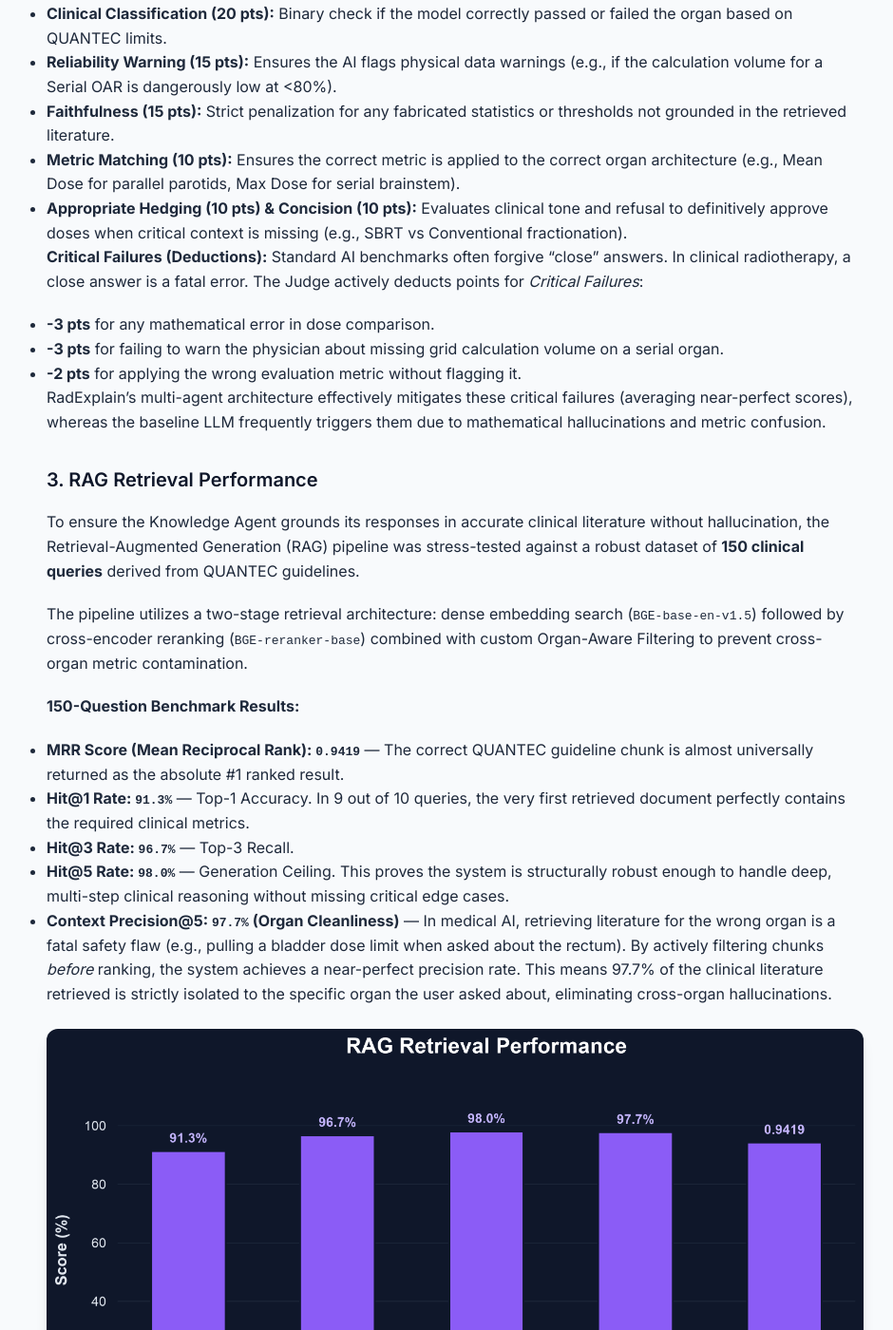
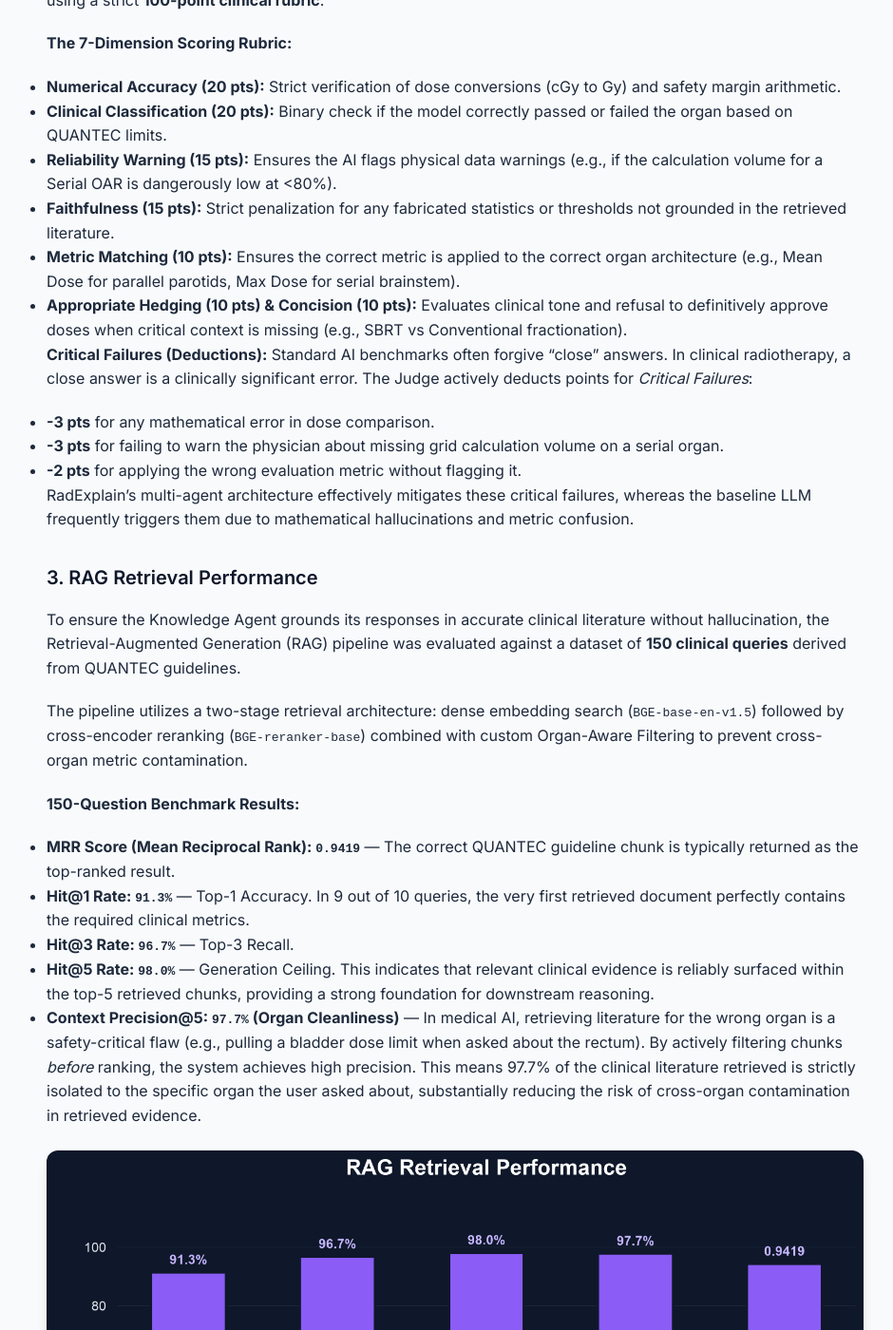
Before and after one commit to ArpanBhowmik/radexplain-project, a Jekyll site: the page built from index.md, in a window 1280 px wide and 1400 px high, scrolled down 8285 px. Shown: the whole window at 95% size, without its empty margins (161-1101 px from the left). Built offline with Jekyll 4.4.1, drawn with Linux system fonts in a browser that asks for light colours; some of the changed text lies outside the part shown.

Commit message:
Refine academic tone: replace overclaims with measured language for PhD readiness

```diff
--- a/index.md
+++ b/index.md
@@ -152,7 +152,7 @@ layout: default
 
 ## Evaluation Results
 
-The multi-agent system is benchmarked against a baseline LLM (no RAG, no specialized tools) on a 41-question clinical dataset. The results are scored by an LLM-as-a-Judge (GPT-OSS 120B).
+The multi-agent system is benchmarked against a baseline LLM (no RAG, no specialized tools) on a 41-question clinical dataset. The results are scored by an LLM-as-a-Judge (GPT-OSS 120B). The baseline represents the lower bound of LLM-only performance without augmentation. We chose this comparison to quantify the specific contribution of each agentic component (deterministic tooling, RAG retrieval, multi-step orchestration) rather than to claim superiority over state-of-the-art clinical AI systems. We acknowledge the limitations of LLM-based evaluation and plan to supplement with expert human evaluation in future work.
 
 ### 1. RadExplain vs Baseline by Category
 ![Category Performance](assets/headline_grouped_bar.png)
@@ -163,7 +163,7 @@ To rigorously benchmark the system, we constructed a **41-question adversarial c
 * **Multi-OAR Violation Scans:** Prompts the system to evaluate an entire patient DVH blindly. The baseline LLM frequently hallucinates "threshold-free comparisons" (e.g., stating an organ is safe just because its dose is lower than another organ's). RadExplain's Math Agent systematically checks every organ.
 * **Plan Summaries:** Tests the Summary Agent's ability to synthesize raw data and safety violations into a professional, cohesive clinical chart note.
 * **Clinical Context:** Pure medical knowledge queries (e.g., defining serial vs. parallel architecture). Tests the RAG pipeline's retrieval precision independently of patient data.
-* **Failure Mode Probes:** Deliberate trick questions designed to induce hallucinations. We test for *Fractionation Context Confusion* (asking about SBRT when limits are conventional) and *Calculation Volume Omission* (testing if the AI blindly approves a dose when the physical radiation grid is dangerously small). The baseline LLM fails completely here, whereas RadExplain actively flags the traps.
+* **Failure Mode Probes:** Deliberate trick questions designed to induce hallucinations. We test for *Fractionation Context Confusion* (asking about SBRT when limits are conventional) and *Calculation Volume Omission* (testing if the AI blindly approves a dose when the physical radiation grid is dangerously small). The baseline LLM scored significantly lower on these probes, whereas RadExplain consistently detected and flagged the embedded traps.
 * **Edge Cases:** Evaluates graceful failure, ensuring the system refuses to answer when queried with non-existent patient IDs (e.g., `pt_99`) rather than hallucinating fake clinical records.
 
 ### 2. Overall Performance Comparison
@@ -180,24 +180,24 @@ To evaluate the system objectively, we utilize an **LLM-as-a-Judge framework** (
 * **Appropriate Hedging (10 pts) & Concision (10 pts):** Evaluates clinical tone and refusal to definitively approve doses when critical context is missing (e.g., SBRT vs Conventional fractionation).
 
 **Critical Failures (Deductions):**
-Standard AI benchmarks often forgive "close" answers. In clinical radiotherapy, a close answer is a fatal error. The Judge actively deducts points for *Critical Failures*:
+Standard AI benchmarks often forgive "close" answers. In clinical radiotherapy, a close answer is a clinically significant error. The Judge actively deducts points for *Critical Failures*:
 * **-3 pts** for any mathematical error in dose comparison.
 * **-3 pts** for failing to warn the physician about missing grid calculation volume on a serial organ.
 * **-2 pts** for applying the wrong evaluation metric without flagging it.
 
-RadExplain's multi-agent architecture effectively mitigates these critical failures (averaging near-perfect scores), whereas the baseline LLM frequently triggers them due to mathematical hallucinations and metric confusion.
+RadExplain's multi-agent architecture effectively mitigates these critical failures, whereas the baseline LLM frequently triggers them due to mathematical hallucinations and metric confusion.
 
 ### 3. RAG Retrieval Performance
-To ensure the Knowledge Agent grounds its responses in accurate clinical literature without hallucination, the Retrieval-Augmented Generation (RAG) pipeline was stress-tested against a robust dataset of **150 clinical queries** derived from QUANTEC guidelines.
+To ensure the Knowledge Agent grounds its responses in accurate clinical literature without hallucination, the Retrieval-Augmented Generation (RAG) pipeline was evaluated against a dataset of **150 clinical queries** derived from QUANTEC guidelines.
 
 The pipeline utilizes a two-stage retrieval architecture: dense embedding search (`BGE-base-en-v1.5`) followed by cross-encoder reranking (`BGE-reranker-base`) combined with custom Organ-Aware Filtering to prevent cross-organ metric contamination.
 
 **150-Question Benchmark Results:**
-* **MRR Score (Mean Reciprocal Rank): `0.9419`** — The correct QUANTEC guideline chunk is almost universally returned as the absolute #1 ranked result.
+* **MRR Score (Mean Reciprocal Rank): `0.9419`** — The correct QUANTEC guideline chunk is typically returned as the top-ranked result.
 * **Hit@1 Rate: `91.3%`** — Top-1 Accuracy. In 9 out of 10 queries, the very first retrieved document perfectly contains the required clinical metrics.
 * **Hit@3 Rate: `96.7%`** — Top-3 Recall.
-* **Hit@5 Rate: `98.0%`** — Generation Ceiling. This proves the system is structurally robust enough to handle deep, multi-step clinical reasoning without missing critical edge cases.
-* **Context Precision@5: `97.7%` (Organ Cleanliness)** — In medical AI, retrieving literature for the wrong organ is a fatal safety flaw (e.g., pulling a bladder dose limit when asked about the rectum). By actively filtering chunks *before* ranking, the system achieves a near-perfect precision rate. This means 97.7% of the clinical literature retrieved is strictly isolated to the specific organ the user asked about, eliminating cross-organ hallucinations.
+* **Hit@5 Rate: `98.0%`** — Generation Ceiling. This indicates that relevant clinical evidence is reliably surfaced within the top-5 retrieved chunks, providing a strong foundation for downstream reasoning.
+* **Context Precision@5: `97.7%` (Organ Cleanliness)** — In medical AI, retrieving literature for the wrong organ is a safety-critical flaw (e.g., pulling a bladder dose limit when asked about the rectum). By actively filtering chunks *before* ranking, the system achieves high precision. This means 97.7% of the clinical literature retrieved is strictly isolated to the specific organ the user asked about, substantially reducing the risk of cross-organ contamination in retrieved evidence.
 
 ![RAG Metrics](assets/rag_metrics.png)
 
@@ -233,5 +233,5 @@ While RadExplain demonstrates strong automated evaluation metrics, it is designe
 
 * **Preliminary Automated Benchmarking:** The current evaluation relies on an LLM-as-a-Judge (GPT-OSS 120B) to establish baseline safety metrics. While the judge employs a strict deterministic 100-point clinical rubric, this serves as preliminary validation.
 * **Domain Expert Curation:** The evaluation dataset, QUANTEC reference limits, and deterministic mathematical constraints were heavily curated and verified in collaboration with a **Medical Physics domain expert** (M.Sc. Physics), ensuring the foundational dose arithmetic and baseline ground truths are physically and clinically sound.
-* **Documented Failure Modes:** Despite the agentic architecture's high performance, we manually identified and documented **14 extreme edge cases** where the baseline LLM's clinical reasoning collapses (e.g., *Fractionation Context Confusion*, *Calculation Volume Omission*). This adversarial dataset proves the necessity of multi-agent deterministic tooling.
+* **Documented Failure Modes:** Despite the agentic architecture's high performance, we manually identified and documented **14 extreme edge cases** where the baseline LLM's clinical reasoning collapses (e.g., *Fractionation Context Confusion*, *Calculation Volume Omission*). These failure cases illustrate the potential value of multi-agent deterministic tooling over end-to-end LLM generation for safety-critical clinical tasks.
 * **Future Work:** Transitioning from automated systems benchmarking to formal, blinded clinical validation with board-certified radiation oncologists.
```
